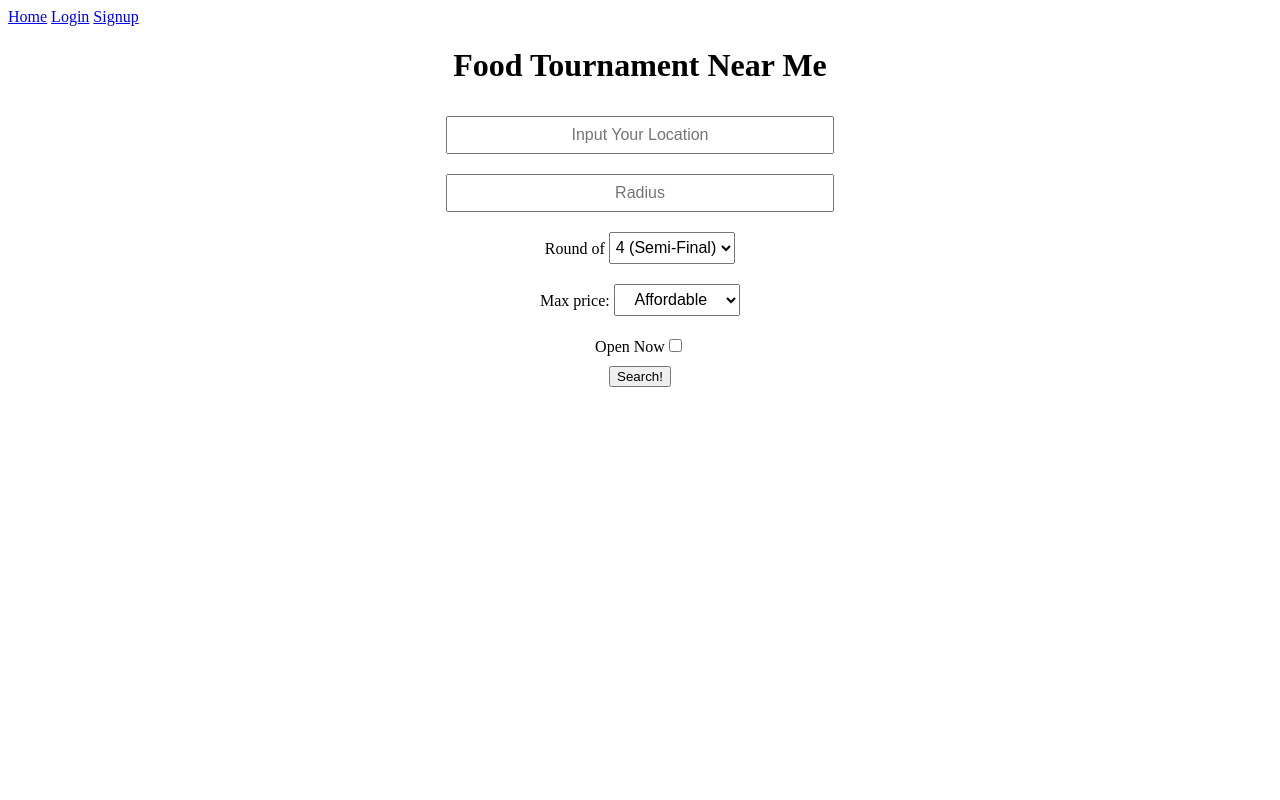
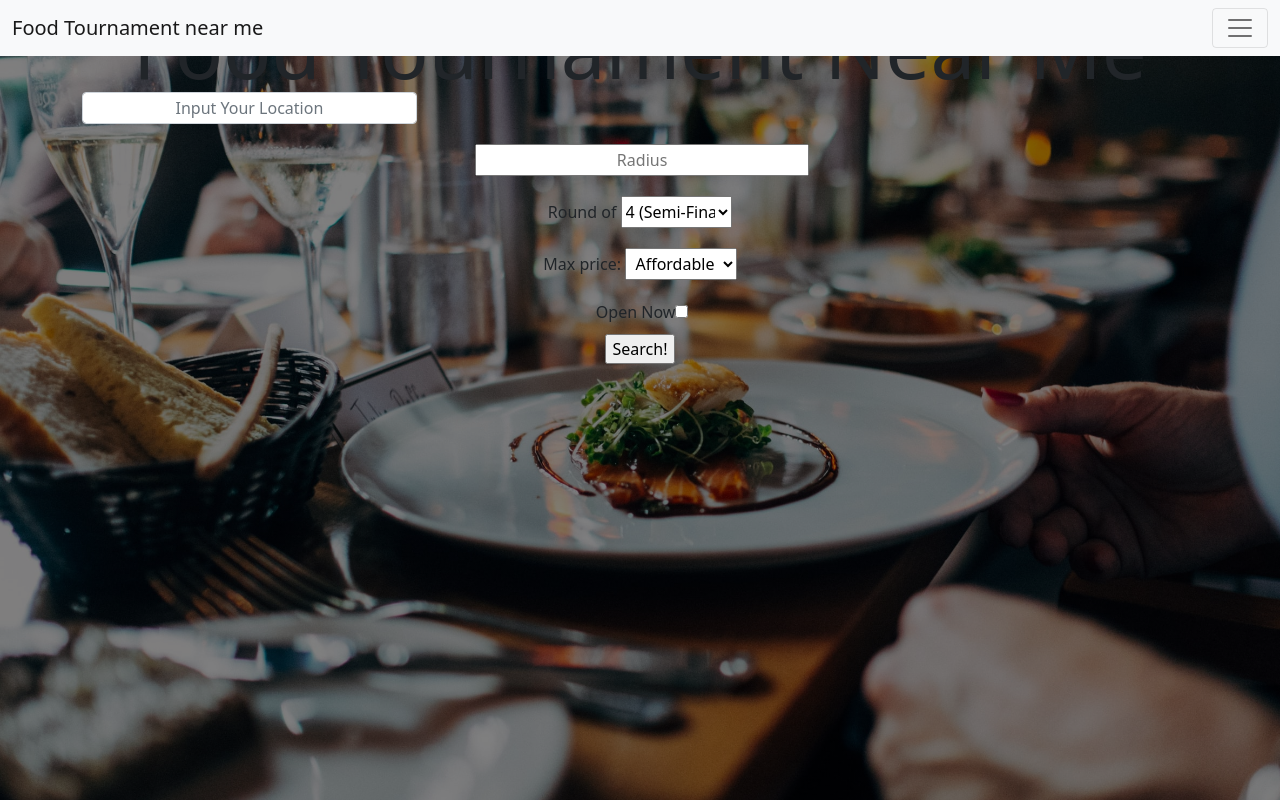
Before and after one commit to youngwooon/likelion_teamproject, a Django app: page / in a window 1280 px wide. Run offline with Django 3.2, Linux system fonts and the light colour scheme; some libraries are stand-ins or nearby versions.

Commit message:
10-30 modify

```diff
--- /dev/null
+++ b/static/base.css
@@ -0,0 +1,26 @@
+body, html {
+    height: 100%;
+}
+
+.bg-image {
+  background-image: linear-gradient(rgba(0, 0, 0, 0.5), rgba(0, 0, 0, 0.5)), url("images/bg.jpeg");
+
+  /* Set a specific height */
+  height: 100%;
+
+  /* Position and center the image to scale nicely on all screens */
+  background-position: center;
+  background-repeat: no-repeat;
+  background-size: cover;
+  position: relative;
+}
+
+/* Place text in the middle of the image */
+.hero-text {
+  text-align: center;
+  position: absolute;
+  top: 50%;
+  left: 50%;
+  transform: translate(-50%, -50%);
+  color: white;
+}
--- a/static/home/css/home.css
+++ b/static/home/css/home.css
@@ -1,5 +1,9 @@
 .container {
     text-align: center;
+}
+
+#title-1 {
+    height: 50px;
 }
 
 .form {
--- a/templates/base.html
+++ b/templates/base.html
@@ -1,3 +1,4 @@
+{% load static %}
 <!DOCTYPE html>
 <html lang="en">
 <head>
@@ -5,6 +6,8 @@
     <meta http-equiv="X-UA-Compatible" content="IE=edge">
     <meta name="viewport" content="width=device-width, initial-scale=1.0">
     <title>{% block title %}{% endblock %}</title>
+    <link rel="stylesheet" type="text/css" href="{% static 'base.css' %}" />
+    <link href="https://cdn.jsdelivr.net/npm/bootstrap@5.1.3/dist/css/bootstrap.min.css" rel="stylesheet" integrity="sha384-1BmE4kWBq78iYhFldvKuhfTAU6auU8tT94WrHftjDbrCEXSU1oBoqyl2QvZ6jIW3" crossorigin="anonymous">
     <script src="https://cdn.jsdelivr.net/npm/bootstrap@5.1.3/dist/js/bootstrap.bundle.min.js" integrity="sha384-ka7Sk0Gln4gmtz2MlQnikT1wXgYsOg+OMhuP+IlRH9sENBO0LRn5q+8nbTov4+1p" crossorigin="anonymous"></script>
     {% block css %}{% endblock %}
     {% block script %}{% endblock %}
@@ -12,6 +15,11 @@
 
 <body>
 {% include 'header.html' %}
-{% block content %}{% endblock %}
+<div class="bg-image">
+  <div class="content">
+    {% block content %}{% endblock %}
+  </div>
+</div>
+
 </body>
 </html>
--- a/templates/header.html
+++ b/templates/header.html
@@ -1,7 +1,32 @@
-<a href="{% url 'home' %}">Home</a>
-{% if user.is_authenticated %}
-    <a href="{% url 'accounts:logout' %}">Logout</a>
-{% else %}
-    <a href="{% url 'accounts:login' %}">Login</a>
-    <a href="{% url 'accounts:signup' %}">Signup</a>
-{% endif %}
+<nav class="navbar navbar-light bg-light fixed-top">
+  <div class="container-fluid">
+    <a class="navbar-brand" href="{% url 'home' %}">Food Tournament near me</a>
+    <button class="navbar-toggler" type="button" data-bs-toggle="offcanvas" data-bs-target="#offcanvasNavbar" aria-controls="offcanvasNavbar">
+      <span class="navbar-toggler-icon"></span>
+    </button>
+    <div class="offcanvas offcanvas-end" tabindex="-1" id="offcanvasNavbar" aria-labelledby="offcanvasNavbarLabel">
+      <div class="offcanvas-header">
+        <h5 class="offcanvas-title" id="offcanvasNavbarLabel">My page</h5>
+        <button type="button" class="btn-close text-reset" data-bs-dismiss="offcanvas" aria-label="Close"></button>
+      </div>
+      <div class="offcanvas-body">
+        <ul class="navbar-nav justify-content-end flex-grow-1 pe-3">
+
+          <li class="nav-item">
+            {% if user.is_authenticated %}
+            <a href="{% url 'accounts:logout' %}">Logout</a>
+            {% else %}
+            <a href="{% url 'accounts:login' %}">Login</a><br>
+            <a href="{% url 'accounts:signup' %}">Signup</a>
+            {% endif %}
+          </li>
+
+          <li class="nav-item">
+            <a class="nav-link" href="#"></a>
+          </li>
+
+        </ul>
+      </div>
+    </div>
+  </div>
+</nav>
--- a/templates/home/home.html
+++ b/templates/home/home.html
@@ -27,7 +27,7 @@
 
 {% block content %}
 <div class="container">
-<h1 class="display-1">Food Tournament Near Me</h1>
+<h1 class="display-1" id="title-1">Food Tournament Near Me</h1>
 <form action="{% url 'choice' %}" method="POST">
     {% csrf_token %}
     <!-- Autocomplete location search input -->
--- a/templates/works/choice.html
+++ b/templates/works/choice.html
@@ -1,5 +1,4 @@
 {% extends 'base.html' %}
-{% load static %}
 {% block title %}Menu Tournament{% endblock %}
 {% block css %}<link rel="stylesheet" type="text/css" href="{% static 'works/css/choice.css' %}" />{% endblock %}
 {% block script %}<script src="{% static 'works/js/choice.js' %}"></script>{% endblock %}
@@ -19,6 +18,7 @@
     <div class="col" id="div_img2">
       <img id='img2' src='https://maps.googleapis.com/maps/api/place/photo?photoreference={{second_img_ref}}&maxwidth=600&key=AIzaSyAzbAG3wZN7pS2i0Dzs9MNzdqSfY7fvQF8' onclick='select2()' />
     </div>
+    <button id="button1" onclick="cancel();">BACK</button>
   </div>
     <form id="end" action="{% url 'result' %}" method="POST">
         {% csrf_token %}
--- a/templates/works/result.html
+++ b/templates/works/result.html
@@ -1,5 +1,4 @@
 {% extends 'base.html' %}
-{% load static %}
 {% block title %}Road to my Restaurant{% endblock %}
 {% block script %}
   <script src="https://polyfill.io/v3/polyfill.min.js?features=default"></script>
@@ -28,5 +27,5 @@
       src="https://maps.googleapis.com/maps/api/js?key=AIzaSyAzbAG3wZN7pS2i0Dzs9MNzdqSfY7fvQF8&callback=initMap&v=weekly"
       async
     ></script>
-    <a href="{% url 'home' %}">홈으로</a>
+    <a href="{% url 'home' %}">Home</a>
 {% endblock %}
```
Also changed, not shown: static/works/css/choice.css (+9 -3 lines), static/works/js/choice.js (+49 -32 lines), db.sqlite3, static/accounts/login.css (added), static/accounts/logout.css (added), static/images/bg.jpeg (added).
